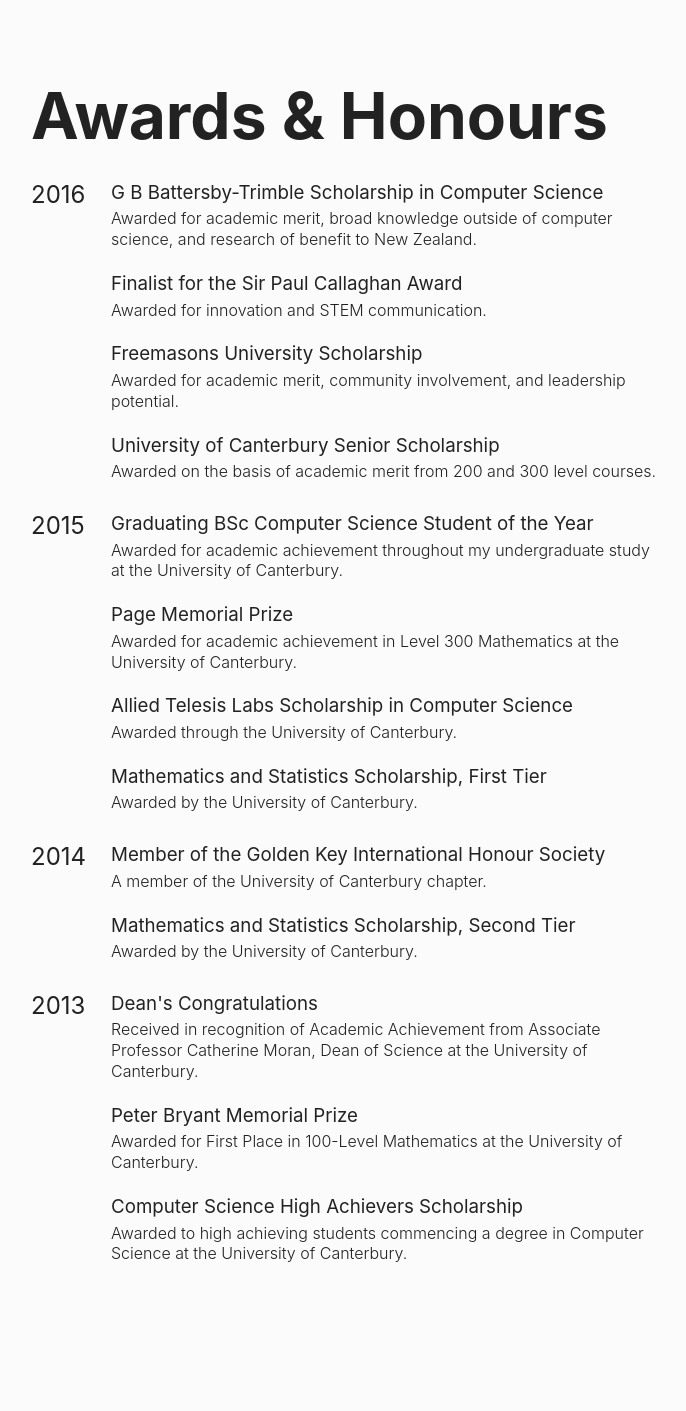
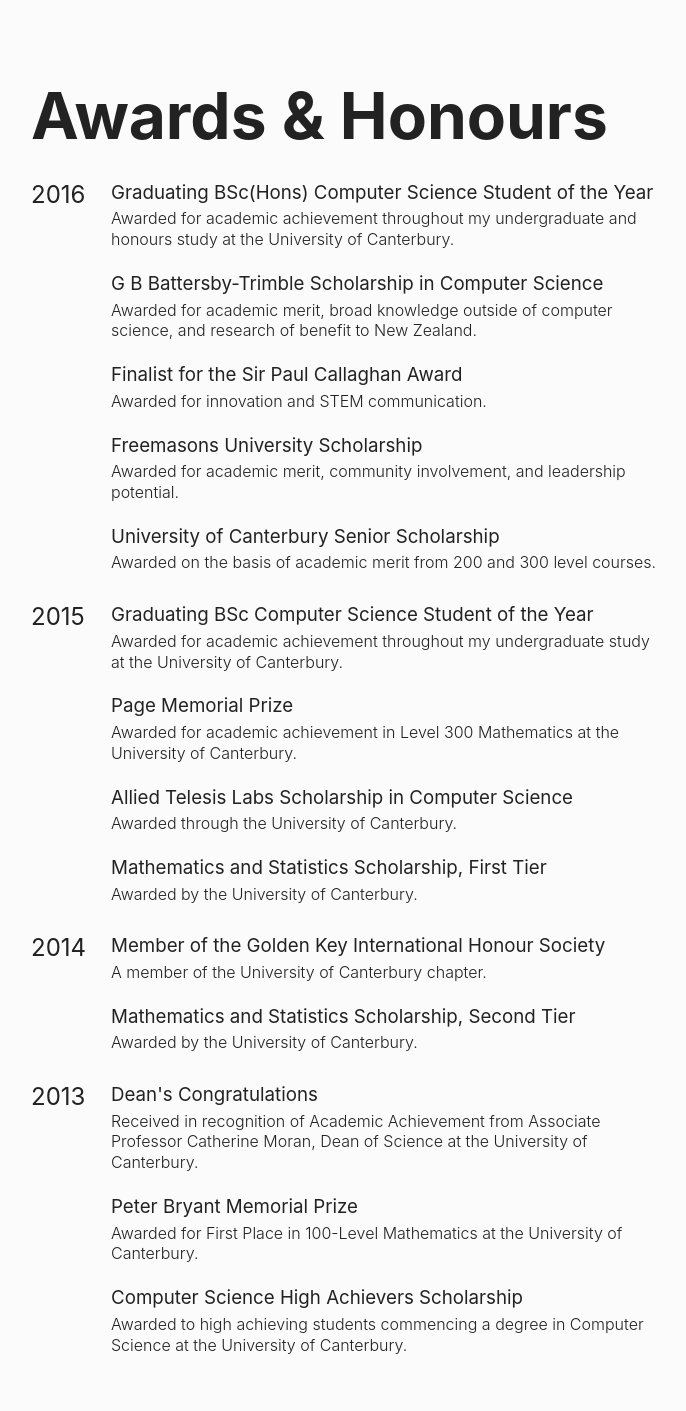
Before and after one commit to aaronstockdill/personal-website, a PHP site: page /bio/ in a window 1280 px wide. Shown: the part 812-2223 px from the top of the page, without its empty margins (291-977 px from the left). Before the commit the page ends 2074 px from the top, so only its background shows below. Run offline with PHP 8.4, Linux system fonts and the light colour scheme.

Commit message:
Add publication and award details.

```diff
--- a/html/bio/index.php
+++ b/html/bio/index.php
@@ -73,6 +73,12 @@ if(isset($_COOKIE["style"])) {
     <h1 lang="FR">Prix et Distinctions</h1>
 
     <h2 class='award-year'>2016</h2>
+
+    <div class="award">
+        <h3>Graduating BSc(Hons) Computer Science Student of the Year</h3>
+        <p lang="EN">Awarded for academic achievement throughout my undergraduate and honours study at the University of Canterbury.</p>
+        <p lang="FR">Décerné pour la réussite académique tout au long de ma étudie au l'University of Canterbury.</p>
+    </div>
 
     <div class="award">
         <h3>G B Battersby-Trimble Scholarship in Computer Science</h3>
```
Also changed, not shown: 4 other files.
